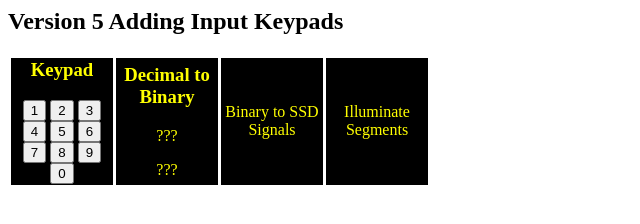
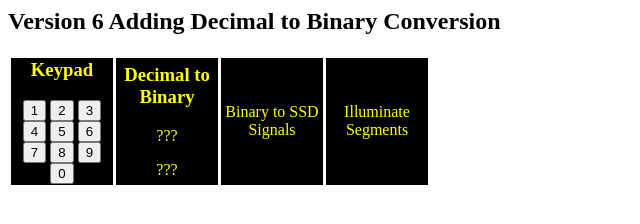
Before and after one commit to xueyuan4/INF1339-Week01, a plain HTML site: page docs/v06.html in a window 1280 px wide. Shown: the whole page, without its empty margins (0-640 px from the left). Drawn offline with Linux system fonts and the light colour scheme.

Commit message:
Add files via upload
Change tittle of version 6

```diff
--- a/docs/v06.html
+++ b/docs/v06.html
@@ -35,7 +35,7 @@
     </script>
     </head>
     <body>
-        <h2>Version 5 Adding Input Keypads</h2>
+        <h2>Version 6 Adding Decimal to Binary Conversion</h2>
         <table class="standardTable">
             <tr>
                 <td class="blackbox"><h3>Keypad</h3>
```
